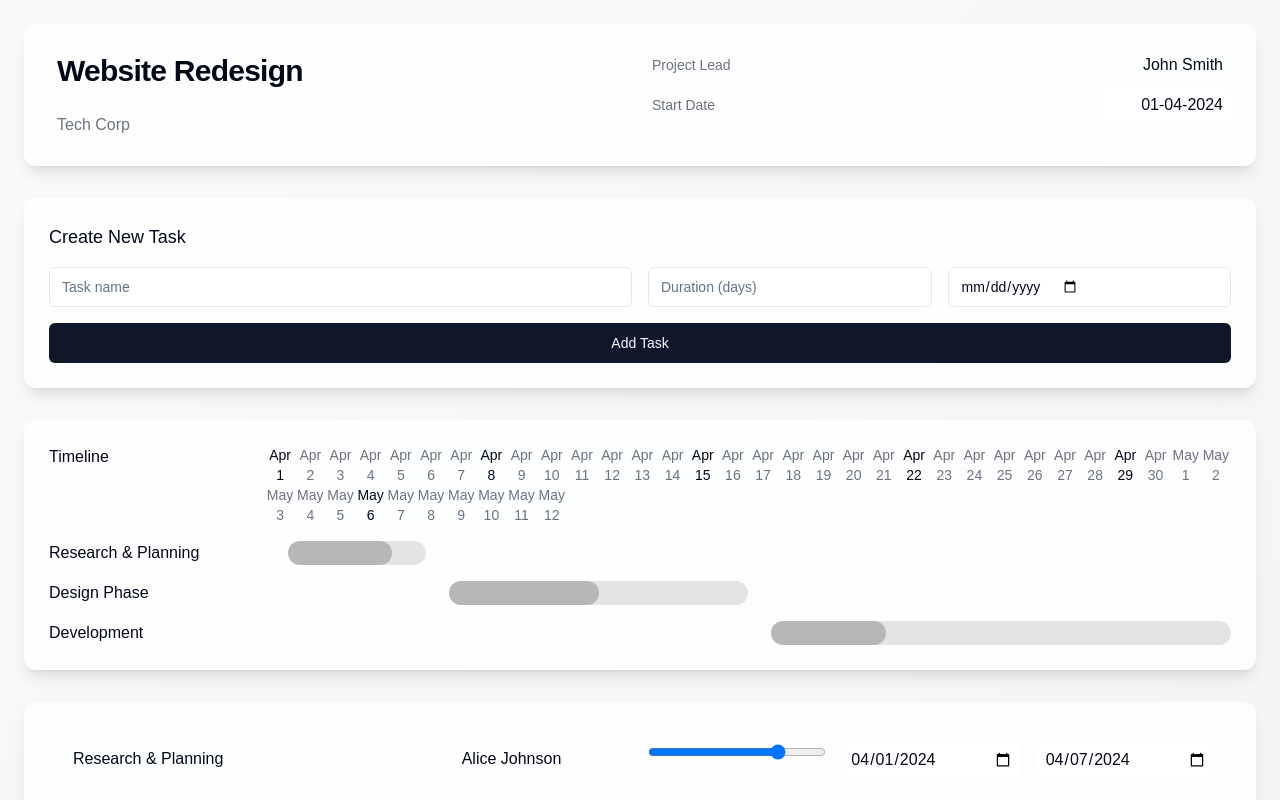
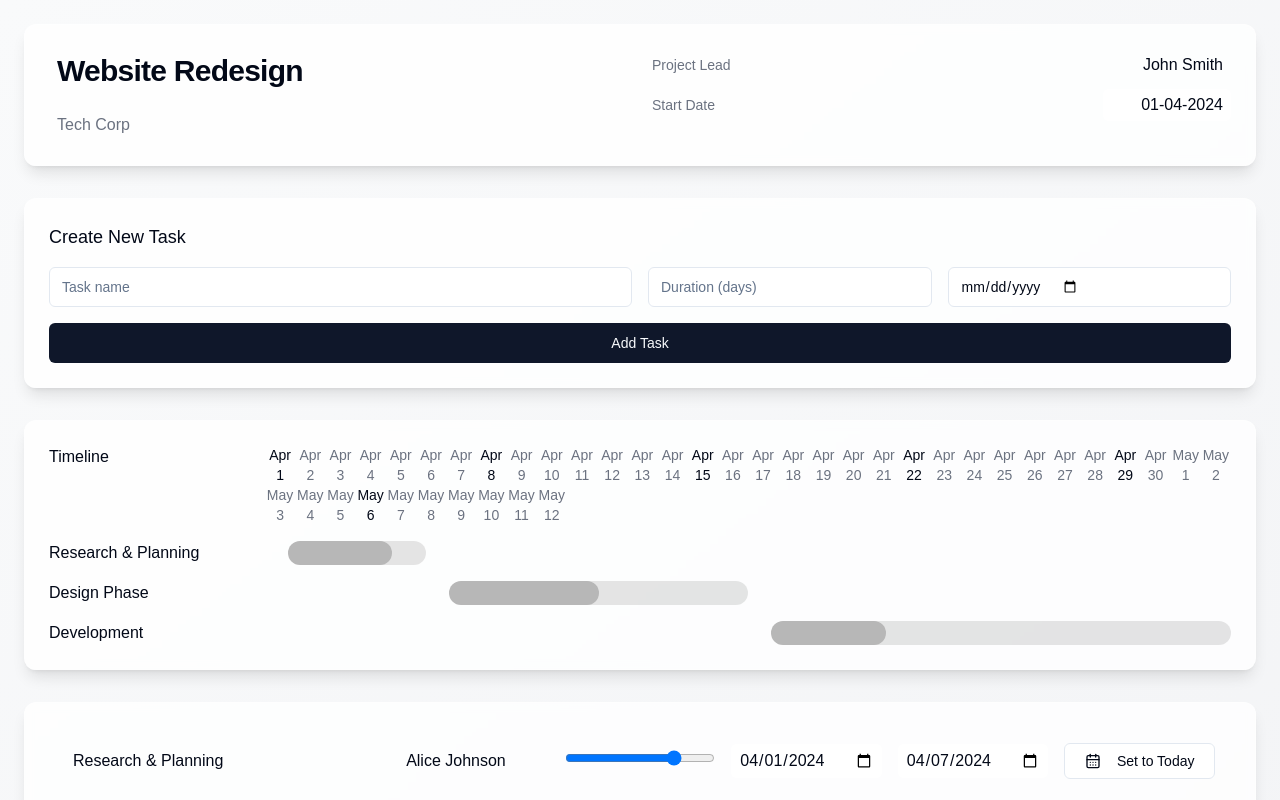
Before and after one commit to Thorpo123/project-planner-pro, a React (Vite) app: page / in a window 1280 px wide. Shown: the top 800 px of the page. Built offline with nearby package versions, Linux system fonts and the light colour scheme.

Commit message:
Add feature to update task dates
Implement functionality that allows users to update the dates for task items to today's date.
[skip gpt_engineer]

```diff
--- a/src/components/TaskList.tsx
+++ b/src/components/TaskList.tsx
@@ -1,6 +1,8 @@
 import { useProject } from "./ProjectContext";
-import { format, isValid, parseISO } from "date-fns";
+import { format, isValid, parseISO, addDays } from "date-fns";
 import { DragDropContext, Droppable, Draggable } from "@hello-pangea/dnd";
+import { Button } from "./ui/button";
+import { CalendarDays } from "lucide-react";
 
 export const TaskList = () => {
   const { projectData, updateTask, reorderTasks } = useProject();
@@ -13,6 +15,17 @@ export const TaskList = () => {
   const formatDate = (dateString: string) => {
     const date = parseISO(dateString);
     return isValid(date) ? format(date, "dd-MM-yyyy") : "Invalid date";
+  };
+
+  const setTaskToToday = (taskId: string, duration: number) => {
+    const today = new Date();
+    const todayStr = today.toISOString().split('T')[0];
+    const endDate = addDays(today, duration).toISOString().split('T')[0];
+
+    updateTask(taskId, {
+      startDate: todayStr,
+      endDate: endDate
+    });
   };
 
   return (
@@ -38,7 +51,7 @@ export const TaskList = () => {
                       {...provided.dragHandleProps}
                       className="task-row p-4 rounded-lg"
                     >
-                      <div className="grid grid-cols-1 md:grid-cols-6 gap-4">
+                      <div className="grid grid-cols-1 md:grid-cols-7 gap-4 items-center">
                         <div className="md:col-span-2">
                           <div
                             className="editable-cell"
@@ -99,6 +112,17 @@ export const TaskList = () => {
                             className="editable-cell w-full"
                           />
                         </div>
+                        <div>
+                          <Button
+                            variant="outline"
+                            size="sm"
+                            onClick={() => setTaskToToday(task.id, task.duration)}
+                            className="w-full"
+                          >
+                            <CalendarDays className="w-4 h-4 mr-2" />
+                            Set to Today
+                          </Button>
+                        </div>
                       </div>
                     </div>
                   )}
```
